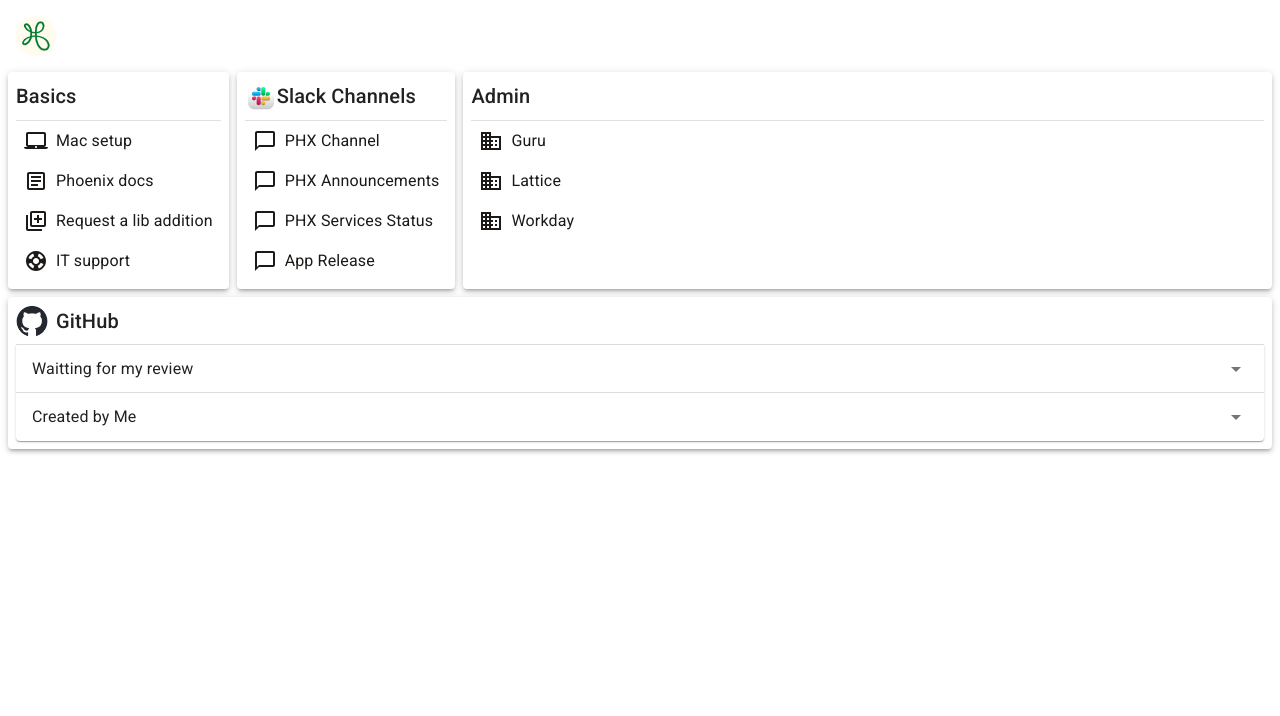
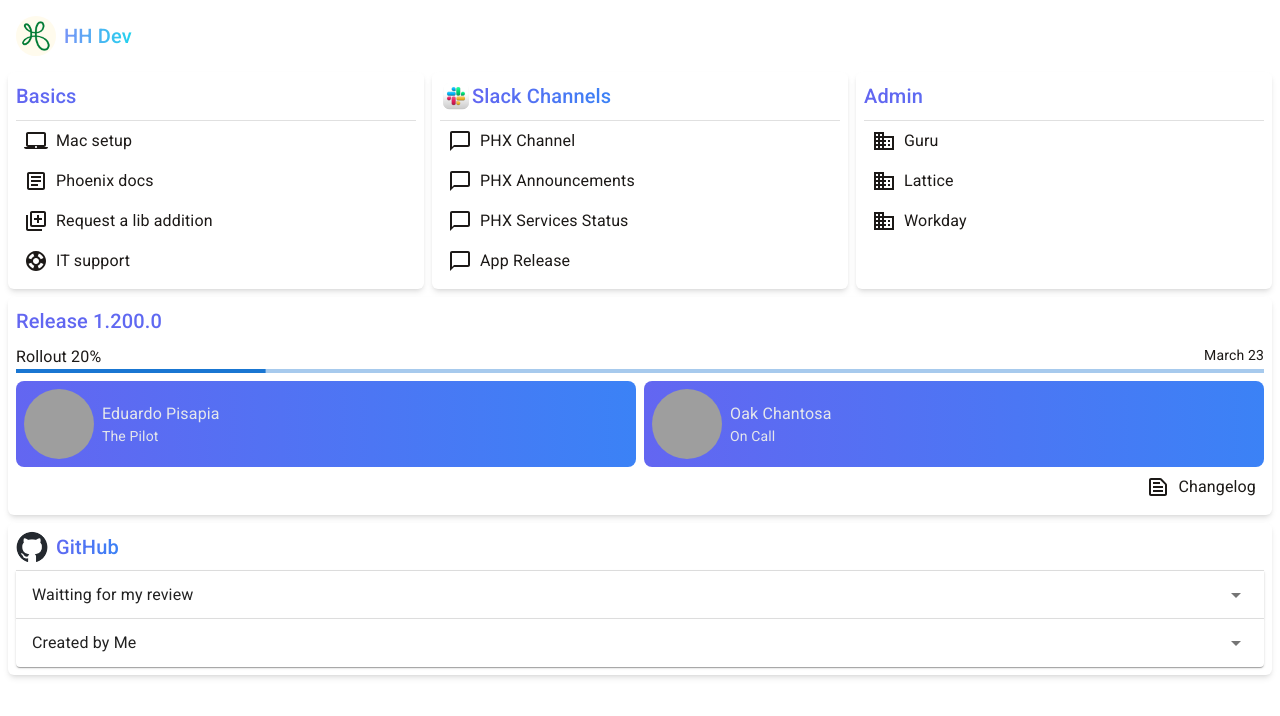
Before and after one commit to FelipeSSantos1/hhdev, a React (Vite) app: page / in a window 1280 px wide. Shown: the top 716 px of the page. Built offline with nearby package versions, Linux system fonts and the light colour scheme; grey boxes are pictures that could not be loaded.

Commit message:
UI improvements

```diff
--- a/src-tauri/tauri.conf.json
+++ b/src-tauri/tauri.conf.json
@@ -40,7 +40,7 @@
         "visible": false,
         "title": "HH Dev",
         "width": 750,
-        "height": 600,
+        "height": 700,
         "hiddenTitle": true,
         "titleBarStyle": "Overlay",
         "alwaysOnTop": true,
--- a/src/App.tsx
+++ b/src/App.tsx
@@ -1,12 +1,12 @@
 import {
   Avatar,
   Typography,
-  Paper,
   Divider,
   Accordion,
   AccordionDetails,
   AccordionSummary,
 } from "@mui/material";
+import LinearProgress from "@mui/material/LinearProgress";
 import {
   LaptopMacOutlined,
   SupportOutlined,
@@ -16,10 +16,12 @@ import {
   BusinessOutlined,
   ArrowDropDown,
   CallMergeOutlined,
+  TextSnippetOutlined,
 } from "@mui/icons-material";
 import MenuItem from "./components/menuItem";
 import { invoke } from "@tauri-apps/api/tauri";
 import { getCurrent } from "@tauri-apps/api/window";
+import Role from "./components/role";
 
 function App() {
   const openSlack = (url: string) => {
@@ -29,15 +31,23 @@ function App() {
 
   return (
     <div>
-      <div className="flex items-center m-4">
-        <Avatar alt="Remy Sharp" src="hhLogo.png" />
-        <Typography variant="h6" className="text-white pl-2">
+      <div className="flex items-center m-4 ">
+        <Avatar alt="Hinge Health" src="hhLogo.png" />
+        <Typography
+          variant="h6"
+          className="bg-gradient-to-r from-indigo-400 to-cyan-400 bg-clip-text text-transparent pl-2"
+        >
           HH Dev
         </Typography>
       </div>
-      <div className="flex m-2 gap-2 justify-evenly">
-        <Paper className="p-2" elevation={3}>
-          <Typography variant="h6">Basics</Typography>
+      <div className="m-2 gap-2 justify-evenly grid grid-cols-3 gri">
+        <div className="p-2 bg-white rounded-md shadow-md">
+          <Typography
+            variant="h6"
+            className="bg-gradient-to-r from-indigo-500 to-blue-500 bg-clip-text text-transparent"
+          >
+            Basics
+          </Typography>
           <Divider className="pt-2" />
           <MenuItem
             Icon={LaptopMacOutlined}
@@ -55,11 +65,16 @@ function App() {
             text="Request a lib addition"
           />
           <MenuItem Icon={SupportOutlined} url="#" text="IT support" />
-        </Paper>
-        <Paper className="p-2" elevation={3}>
+        </div>
+        <div className="p-2 bg-white rounded-md shadow-md">
           <div className="flex items-center">
             <Avatar alt="Slack" src="slack.webp" sx={{ width: 32, height: 32 }} />
-            <Typography variant="h6">Slack Channels</Typography>
+            <Typography
+              variant="h6"
+              className="bg-gradient-to-r from-indigo-500 to-blue-500 bg-clip-text text-transparent"
+            >
+              Slack Channels
+            </Typography>
           </div>
           <Divider className="pt-2" />
           <MenuItem
@@ -83,9 +98,14 @@ function App() {
             func={() => openSlack("https://hingehealth.enterprise.slack.com/archives/C0110JX81HR")}
             text="App Release"
           />
-        </Paper>
-        <Paper className="p-2 flex-1" elevation={3}>
-          <Typography variant="h6">Admin</Typography>
+        </div>
+        <div className="p-2 bg-white rounded-md shadow-md">
+          <Typography
+            variant="h6"
+            className="bg-gradient-to-r from-indigo-500 to-blue-500 bg-clip-text text-transparent"
+          >
+            Admin
+          </Typography>
           <Divider className="pt-2" />
           <MenuItem Icon={BusinessOutlined} url="https://app.getguru.com/dashboard" text="Guru" />
           <MenuItem
@@ -98,13 +118,47 @@ function App() {
             url="https://www.myworkday.com/hingehealth/d/pex/home.htmld"
             text="Workday"
           />
-        </Paper>
-      </div>
-      <div className="flex m-2 gap-2 justify-evenly">
-        <Paper className="p-2 flex-1" elevation={3}>
+        </div>
+        <div className="p-2 bg-white rounded-md shadow-md col-span-3">
+          <Typography
+            variant="h6"
+            className="bg-gradient-to-r from-indigo-500 to-blue-500 bg-clip-text text-transparent"
+          >
+            Release 1.200.0
+          </Typography>
+          <div className="flex justify-between mt-2">
+            <Typography className="text-stone-900">Rollout 20%</Typography>
+            <Typography className="text-stone-900" variant="body2">
+              March 23
+            </Typography>
+          </div>
+          <LinearProgress variant="determinate" value={20} className="mb-2" />
+          <div className="grid grid-cols-2 gap-2">
+            <Role
+              name="Eduardo Pisapia"
+              what="The Pilot"
+              picture="https://avatars.githubusercontent.com/u/82107248"
+            />
+            <Role
+              name="Oak Chantosa"
+              what="On Call"
+              picture="https://avatars.githubusercontent.com/u/68754854"
+            />
+          </div>
+          <MenuItem
+            Icon={TextSnippetOutlined}
+            url="https://github.com/hinge-health/phoenix/releases/tag/v1.143.0"
+            text="Changelog"
+            align="justify-end"
+          />
+        </div>
+        <div className="p-2 bg-white rounded-md shadow-md col-span-3">
           <div className="flex items-center mb-2">
             <Avatar alt="Github" src="github-mark.png" sx={{ width: 32, height: 32 }} />
-            <Typography variant="h6" className="pl-2">
+            <Typography
+              variant="h6"
+              className="bg-gradient-to-r from-indigo-500 to-blue-500 bg-clip-text text-transparent pl-2"
+            >
               GitHub
             </Typography>
           </div>
@@ -152,7 +206,7 @@ function App() {
               />
             </AccordionDetails>
           </Accordion>
-        </Paper>
+        </div>
       </div>
     </div>
   );
--- a/src/components/menuItem/index.tsx
+++ b/src/components/menuItem/index.tsx
@@ -1,7 +1,14 @@
 import { Typography } from "@mui/material";
 import { Props } from "./types";
 
-function MenuItem({ text, Icon, url, color = "text-stone-900", func }: Props) {
+function MenuItem({
+  text,
+  Icon,
+  url,
+  color = "text-stone-900",
+  func,
+  align = "justify-start",
+}: Props) {
   if (func) {
     return (
       // biome-ignore lint/a11y/useKeyWithClickEvents: It's not necessary at this moment
@@ -19,7 +26,7 @@ function MenuItem({ text, Icon, url, color = "text-stone-900", func }: Props) {
       href={url}
       target="_blank"
       rel="noreferrer"
-      className="hover:bg-black/10 flex items-center p-2 cursor-default"
+      className={`hover:bg-black/10 flex items-center p-2 cursor-default ${align}`}
     >
       {<Icon className={`${color} mr-2`} fontSize="medium" />}
       <Typography className={color}>{text}</Typography>
--- a/src/components/menuItem/types.ts
+++ b/src/components/menuItem/types.ts
@@ -6,4 +6,5 @@ export type Props = {
     url: string;
     color?: string;
     func?: () => void;
+    align?: "justify-start" | "justify-end" | "justify-center" | "justify-between" | "justify-around" | "justify-evenly";
 }
--- /dev/null
+++ b/src/components/role/index.tsx
@@ -0,0 +1,18 @@
+import { Avatar, Typography } from "@mui/material";
+import { Props } from "./types";
+
+function Role({ name, what, picture }: Props) {
+  return (
+    <div className="flex bg-gradient-to-r from-indigo-500 to-blue-500 p-2 rounded-lg">
+      <Avatar alt={name} src={picture} sx={{ width: 70, height: 70 }} />
+      <div className="self-center ml-2">
+        <Typography className="text-gray-200">{name}</Typography>
+        <Typography className="text-gray-200" variant="body2">
+          {what}
+        </Typography>
+      </div>
+    </div>
+  );
+}
+
+export default Role;
--- /dev/null
+++ b/src/components/role/types.ts
@@ -0,0 +1,5 @@
+export type Props = {
+    name: string;
+    what: string;
+    picture: string;
+}
```
